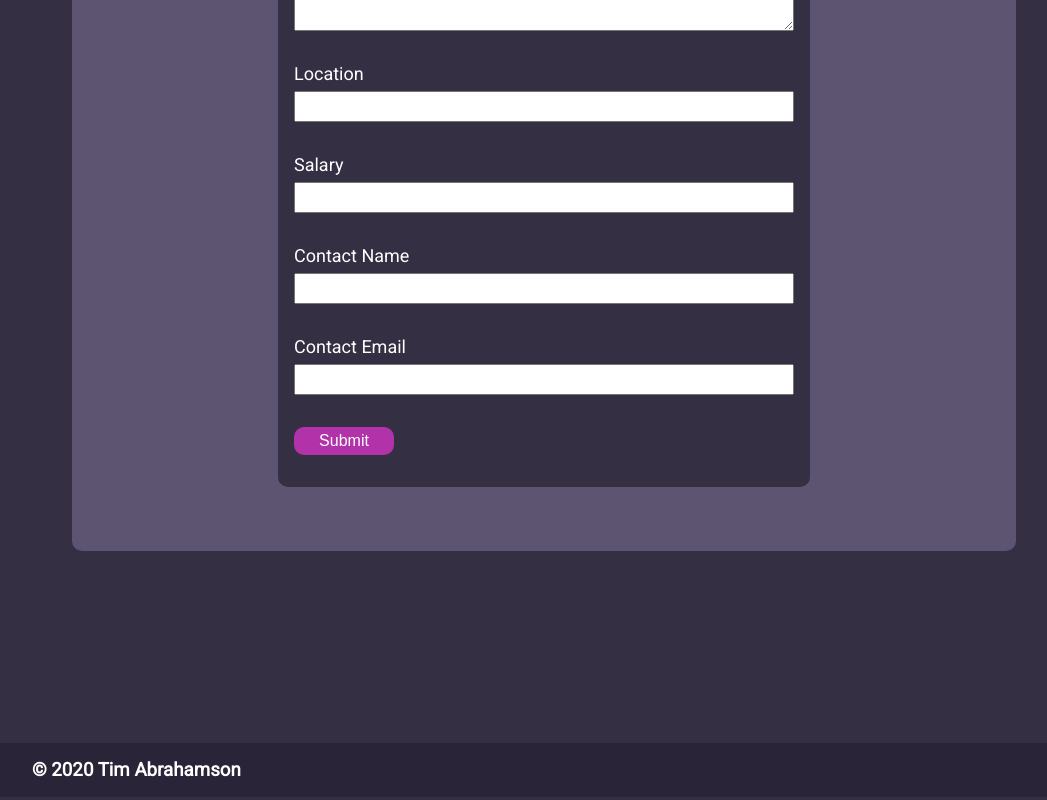
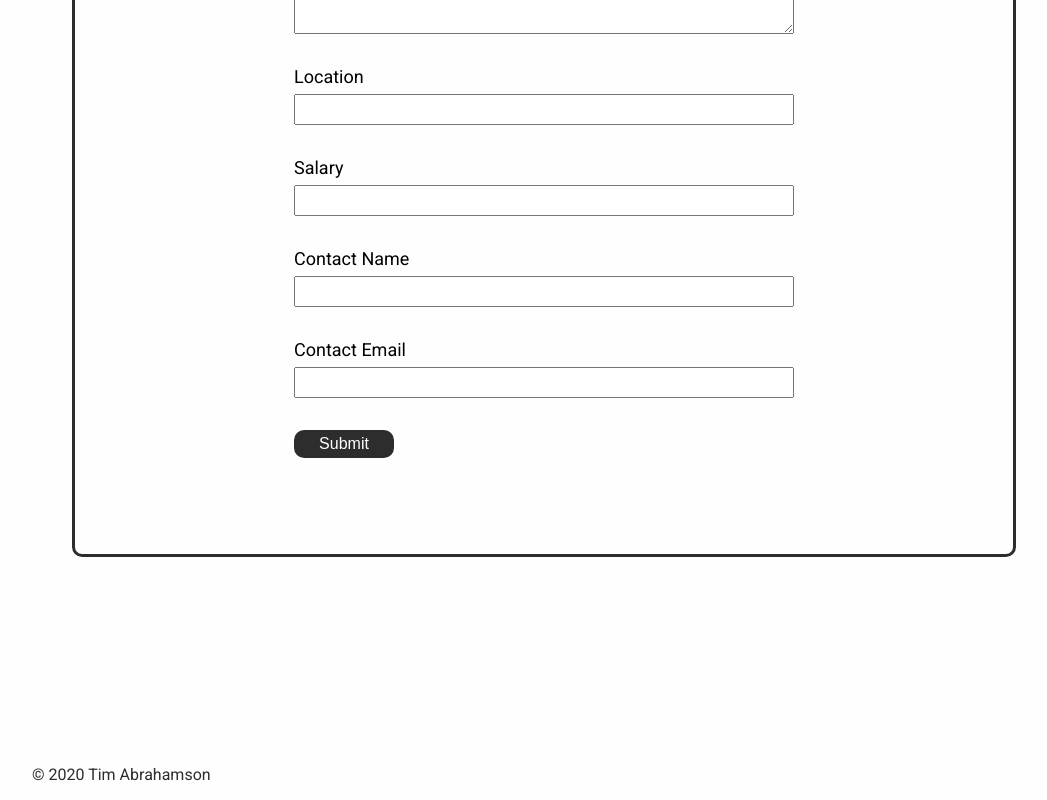
Before and after one commit to Tlabrahamson/employ, a React (Create React App) app in the folder frontend/: page /update/1 in a window 1280 px wide. Shown: the part 536-1336 px from the top of the page, without its empty margins (96-1143 px from the left). Built offline with nearby package versions, Linux system fonts and the light colour scheme; no server answers.

Commit message:
style: Changed all styles to black/white for redesign
Changed all of the color to black and white to be redesigned for a
better look.

```diff
--- a/frontend/src/components/Footer.js
+++ b/frontend/src/components/Footer.js
@@ -3,8 +3,8 @@ import styled from "styled-components";
 
 const FooterWrap = styled.footer`
   padding: 1rem 8rem;
-  color: #fff;
-  background: #2a2438;
+  color: #2d2d2d;
+  background: #fefefe;
   width: 100%;
   margin-top: 4rem;
 
@@ -23,7 +23,7 @@ export default function Footer() {
   const year = date.getFullYear();
   return (
     <FooterWrap>
-      <h3>&copy; {year} Tim Abrahamson</h3>
+      <p>&copy; {year} Tim Abrahamson</p>
     </FooterWrap>
   );
 }
--- a/frontend/src/components/Hero.js
+++ b/frontend/src/components/Hero.js
@@ -3,7 +3,6 @@ import styled from "styled-components";
 
 const HeroWrapper = styled.div`
   text-align: center;
-  color: #fff;
 
   h2 {
     font-size: 2.5rem;
--- a/frontend/src/components/Nav.js
+++ b/frontend/src/components/Nav.js
@@ -9,7 +9,7 @@ const HeaderWrap = styled.header`
   justify-content: space-between;
   align-items: center;
   padding: 1rem 8rem;
-  background: #2a2438;
+  background: #2d2d2d;
   color: #fff;
   margin-bottom: 4rem;
 
--- a/frontend/src/pages/JobList.js
+++ b/frontend/src/pages/JobList.js
@@ -8,7 +8,6 @@ import { CircularProgress } from "@material-ui/core";
 import Hero from "../components/Hero";
 
 const JobListWrapper = styled.div`
-  background: #5c5470;
   padding: 2rem;
   border-radius: 10px;
   display: grid;
@@ -30,8 +29,7 @@ const JobListWrapper = styled.div`
   article {
     padding: 1rem;
     border-radius: 10px;
-    background: #352f44;
-    color: #fff;
+    box-shadow: 2px 4px 8px #dfdfdf;
   }
 
   article a {
@@ -67,7 +65,7 @@ const JobList = () => {
     .slice(0)
     .reverse()
     .map(job => {
-      let month = new Date(job.date).getMonth();
+      let month = new Date(job.date).getMonth() + 1;
       let day = new Date(job.date).getDate();
       let year = new Date(job.date).getFullYear();
       let jobDate = `${month}/${day}/${year}`;
--- a/frontend/src/pages/ViewSingleJob.js
+++ b/frontend/src/pages/ViewSingleJob.js
@@ -4,6 +4,7 @@ import { useParams } from "react-router";
 import { Link } from "react-router-dom";
 import axios from "axios";
 import SingleJobWrapper from "../styles/SingleJobWrapper";
+import { CircularProgress } from "@material-ui/core";
 import emailjs from "emailjs-com";
 
 const ViewSingleJob = () => {
@@ -13,11 +14,15 @@ const ViewSingleJob = () => {
   const [job, setJob] = useState([]);
   const [name, setName] = useState("");
   const [email, setEmail] = useState("");
+  const [loading, setLoading] = useState(true);
 
   useEffect(() => {
     axios
       .get(`${url}/api/job`)
-      .then(res => setJob(res.data.find(job => job._id === jobId)))
+      .then(res => {
+        setLoading(false);
+        setJob(res.data.find(job => job._id === jobId));
+      })
       .catch(err => console.log(err));
   }, [jobId]);
 
@@ -65,7 +70,9 @@ const ViewSingleJob = () => {
   };
 
   if (userData.user) {
-    return (
+    return loading === true ? (
+      <CircularProgress className="progress" />
+    ) : (
       <SingleJobWrapper>
         <h3>
           {job.jobTitle} - {job.company}
@@ -88,7 +95,9 @@ const ViewSingleJob = () => {
       </SingleJobWrapper>
     );
   }
-  return (
+  return loading === true ? (
+    <CircularProgress className="progress" />
+  ) : (
     <SingleJobWrapper>
       <h3>
         {job.jobTitle} - {job.company}
--- a/frontend/src/styles/FormWrapper.js
+++ b/frontend/src/styles/FormWrapper.js
@@ -4,14 +4,12 @@ const FormWrapper = styled.div`
   display: flex;
   flex-direction: column;
   align-items: center;
-  background: #5c5470;
+  border: solid 3px #2d2d2d;
   padding: 2rem;
-  color: #fff;
   border-radius: 10px;
 
   form {
     display: grid;
-    background: #352f44;
     padding: 0 1rem;
     border-radius: 10px;
     margin: 2rem 0;
@@ -42,7 +40,7 @@ const FormWrapper = styled.div`
     border-radius: 10px;
     padding: 0.3rem 0;
     font-size: 1rem;
-    background: #b232aa;
+    background: #2d2d2d;
     color: #fff;
     border: none;
   }
--- a/frontend/src/styles/GlobalStyles.js
+++ b/frontend/src/styles/GlobalStyles.js
@@ -8,7 +8,7 @@ const GlobalStyles = createGlobalStyle`
 }
 
 body {
-    background: #352f44;
+    background: #fefefe;
     font-family: 'Roboto', sans-serif;
     position: relative;
     min-height: 100vh;
@@ -45,14 +45,14 @@ p {
 }
 
 hr {
-    color: #fff;
+    color: #2d2d2d;
 }
 
 .progress {
     position: absolute;
     top: 50%;
     left: 47%;
-    color: #fff !important;
+    color: #2d2d2d !important;
 }
 
 @media screen and (max-width: 1200px) {
--- a/frontend/src/styles/SingleJobWrapper.js
+++ b/frontend/src/styles/SingleJobWrapper.js
@@ -1,10 +1,9 @@
 import styled from "styled-components";
 
 const SingleJobWrapper = styled.div`
-  background: #2a2438;
+  border: solid 3px #2d2d2d;
   padding: 2rem;
   border-radius: 10px;
-  color: #fff;
 
   h3 {
     font-size: 1.75rem;
@@ -55,17 +54,17 @@ const SingleJobWrapper = styled.div`
   }
 
   .apply-button {
-    background: #b232aa;
+    background: #2d2d2d;
     width: 200px;
   }
 
   form {
     display: flex;
     flex-direction: column;
-    align-items: center;
+    align-items: start;
+    padding: 0 2rem;
     margin-top: 2rem;
-    background: #5c5470;
-    color: #fff;
+    border: solid 3px #2d2d2d;
     border-radius: 10px;
     width: 50%;
 
```
